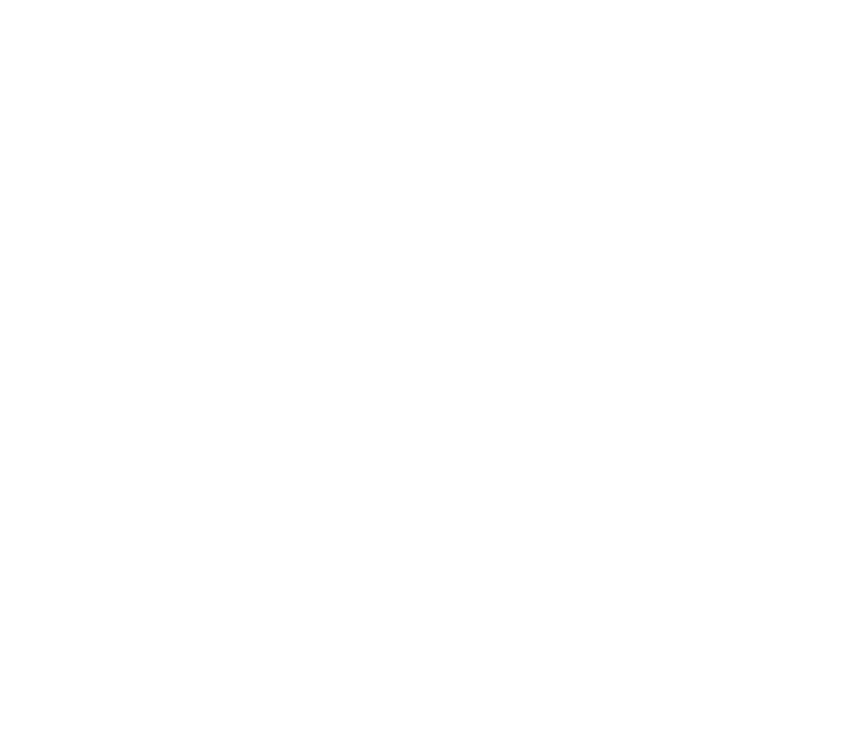
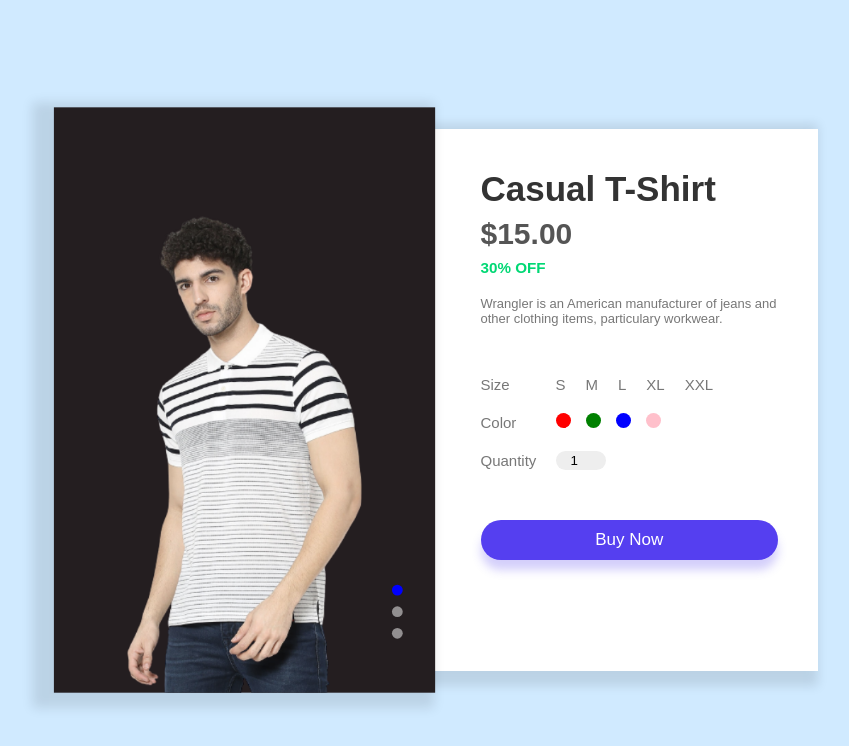
Before and after one commit to Gherlan7/Product-Page-Design, a plain HTML site: page index.html in a window 1280 px wide. Shown: the whole page, without its empty margins (197-1046 px from the left). Drawn offline with Linux system fonts and the light colour scheme.

Commit message:
Added the functionalities

```diff
--- a/index.html
+++ b/index.html
@@ -4,9 +4,79 @@
     <meta charset="UTF-8" />
     <meta name="viewport" content="width=device-width, initial-scale=1.0" />
     <title>Product Page Design</title>
-    <a href="style.css"></a>
+    <link rel="stylesheet" href="style.css" />
   </head>
   <body>
-    <script src="script.js"></script>
+    <div class="container">
+      <div class="product">
+        <div class="gallery">
+          <img src="images/image1.png" id="prod" />
+          <div class="controls">
+            <span class="btn active"></span>
+            <span class="btn"></span>
+            <span class="btn"></span>
+          </div>
+        </div>
+        <div class="details">
+          <h1>Casual T-Shirt</h1>
+          <h2>$15.00</h2>
+          <h3>30% OFF</h3>
+          <p>
+            Wrangler is an American manufacturer of jeans and other clothing
+            items, particulary workwear.
+          </p>
+          <form>
+            <div class="size-select">
+              <p>Size</p>
+              <label for="small">
+                <input type="radio" name="size" id="small" />
+                <span>S</span>
+              </label>
+              <label for="medium">
+                <input type="radio" name="size" id="medium" />
+                <span>M</span>
+              </label>
+              <label for="large">
+                <input type="radio" name="size" id="large" />
+                <span>L</span>
+              </label>
+              <label for="x-large">
+                <input type="radio" name="size" id="x-large" />
+                <span>XL</span>
+              </label>
+              <label for="xx-large">
+                <input type="radio" name="size" id="xx-large" />
+                <span>XXL</span>
+              </label>
+            </div>
+            <div class="color-select">
+              <p>Color</p>
+              <label for="red">
+                <input type="radio" name="color" id="red" />
+                <span class="color-1"></span>
+              </label>
+              <label for="green">
+                <input type="radio" name="color" id="green" />
+                <span class="color-2"></span>
+              </label>
+              <label for="blue">
+                <input type="radio" name="color" id="blue" />
+                <span class="color-3"></span>
+              </label>
+              <label for="pink">
+                <input type="radio" name="color" id="pink" />
+                <span class="color-4"></span>
+              </label>
+            </div>
+            <div class="quantity">
+              <p>Quantity</p>
+              <input type="number" value="1" />
+            </div>
+            <button>Buy Now</button>
+          </form>
+        </div>
+      </div>
+    </div>
   </body>
+  <script src="script.js"></script>
 </html>
--- a/script.js
+++ b/script.js
@@ -0,0 +1,25 @@
+const productImg = document.getElementById("prod");
+const btn = document.getElementsByClassName("btn");
+
+btn[0].onclick = function () {
+  productImg.src = "images/image1.png";
+
+  for (bt of btn) {
+    bt.classList.remove("active");
+  }
+  this.classList.add("active");
+};
+btn[1].onclick = function () {
+  productImg.src = "images/image2.png";
+  for (bt of btn) {
+    bt.classList.remove("active");
+  }
+  this.classList.add("active");
+};
+btn[2].onclick = function () {
+  productImg.src = "images/image3.png";
+  for (bt of btn) {
+    bt.classList.remove("active");
+  }
+  this.classList.add("active");
+};
--- a/style.css
+++ b/style.css
@@ -1,3 +1,162 @@
 * {
   margin: 0;
+  padding: 0;
+  font-family: Arial, Helvetica, sans-serif;
+  box-sizing: border-box;
 }
+.container {
+  width: 100%;
+  min-height: 100vh;
+  background: #d0eaff;
+  display: flex;
+  align-items: center;
+  justify-content: center;
+}
+
+.product {
+  width: 90%;
+  max-width: 750px;
+  display: flex;
+}
+.gallery {
+  flex-basis: 47%;
+  background: #241e20;
+  transform: scale(1.08);
+  box-shadow: -10px 5px 10px 10px rgba(0, 0, 0, 0.1);
+  position: relative;
+}
+.gallery img {
+  width: 100%;
+  display: block;
+  padding-top: 100px;
+}
+.details {
+  flex-basis: 53%;
+  background: #fff;
+  padding: 40px;
+  padding-left: 60px;
+  font-size: 13px;
+  font-weight: 500;
+  color: #777;
+  box-shadow: -10px 5px 10px 10px rgba(0, 0, 0, 0.1);
+}
+.details h1 {
+  color: #333;
+  font-size: 35px;
+  margin-bottom: 8px;
+}
+.details h2 {
+  color: #555;
+  font-size: 30px;
+  font-weight: 600;
+  margin-bottom: 8px;
+}
+.details h3 {
+  color: #00d874;
+  margin-bottom: 20px;
+}
+.details form {
+  font-size: 15px;
+  font-weight: 400;
+}
+.size-select {
+  display: flex;
+  align-items: center;
+  margin-top: 50px;
+}
+.size-select p {
+  width: 70px;
+}
+.size-select input:checked + span {
+  color: blue;
+  font-weight: 600;
+}
+.size-select input {
+  display: none;
+}
+.size-select span {
+  padding: 5px;
+  margin-right: 10px;
+  cursor: pointer;
+}
+.color-select {
+  display: flex;
+  align-items: center;
+  margin-top: 20px;
+}
+.color-select p {
+  width: 75px;
+}
+.color-select span {
+  display: inline-block;
+  width: 15px;
+  height: 15px;
+  border-radius: 50%;
+  margin-right: 15px;
+  cursor: pointer;
+}
+.color-1 {
+  background: red;
+}
+.color-2 {
+  background: green;
+}
+.color-3 {
+  background: blue;
+}
+.color-4 {
+  background: pink;
+}
+.color-select input {
+  display: none;
+}
+.color-select input:checked + span {
+  transform: scale(0.7);
+  box-shadow: 0 0 0 4px #fff, 0 0 0 6px #000;
+}
+.quantity {
+  display: flex;
+  align-items: center;
+  margin-top: 20px;
+}
+.quantity p {
+  width: 75px;
+}
+.quantity input {
+  background: #eee;
+  border: 0;
+  outline: 0;
+  padding: 2px 2px 2px 15px;
+  width: 50px;
+  border-radius: 12px;
+}
+form button {
+  background: #553ff0;
+  color: #fff;
+  font-size: 17px;
+  width: 100%;
+  padding: 10px;
+  border-radius: 30px;
+  border: 0;
+  outline: 0;
+  margin-top: 50px;
+  box-shadow: 0 10px 10px rgba(85, 63, 240, 0.25);
+  cursor: pointer;
+}
+.controls {
+  bottom: 40px;
+  right: 20px;
+  position: absolute;
+}
+.btn {
+  display: block;
+  height: 10px;
+  width: 10px;
+  border-radius: 50%;
+  background: rgba(255, 255, 255, 0.5);
+  margin: 10px;
+  cursor: pointer;
+}
+.btn.active {
+  background: blue;
+}
```
